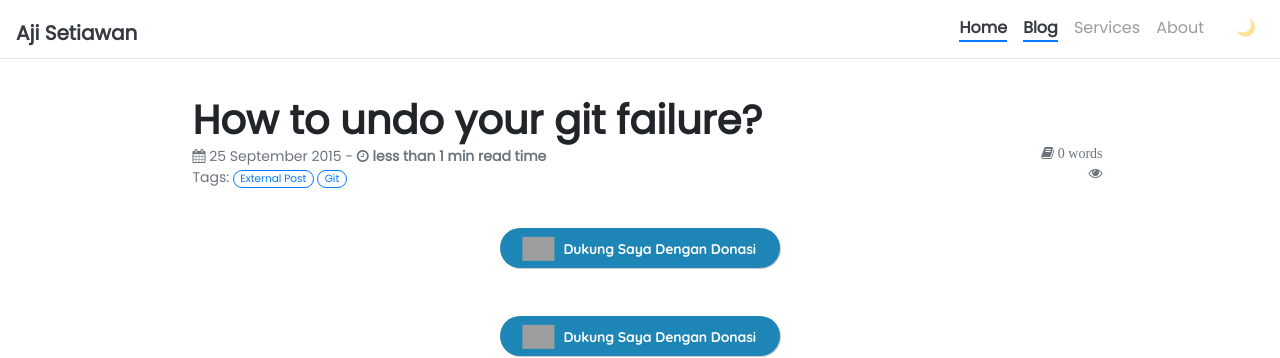
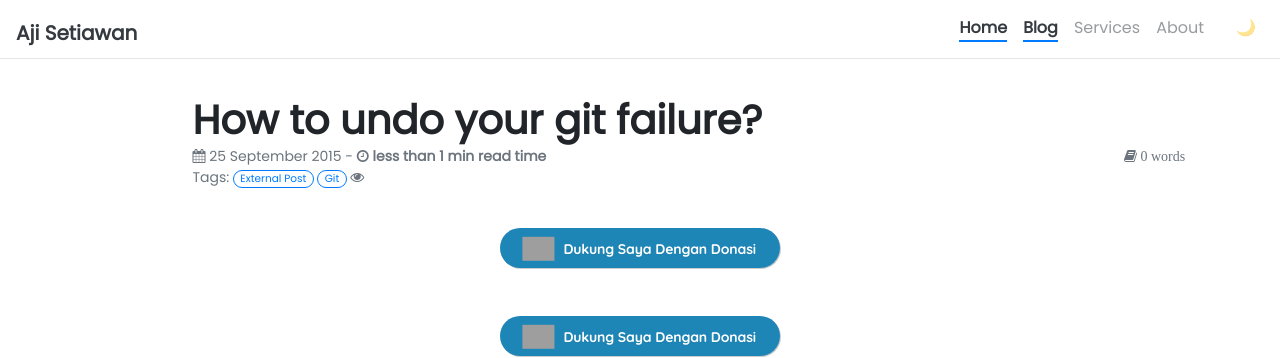
Before and after one commit to ajisetiawan716/ajisetiawan716.github.io, a Jekyll site: the page built from _posts/2015-09-25-how-to-undo-your-git-failure.md, in a window 1280 px wide. Shown: the top 358 px of the page. Built offline with Jekyll 4.4.1, drawn with Linux system fonts in a browser that asks for light colours; nearby versions of some CDN libraries; our own code applies the rules of GitHub Pages for plain Markdown files; comment, search, counter and statistics services are not loaded; grey boxes are pictures that could not be loaded.

Commit message:
Update post.html

```diff
--- a/_layouts/post.html
+++ b/_layouts/post.html
@@ -13,7 +13,7 @@
     {{ words | divided_by: 180 }} mins read time
   {%- endif -%}
   </b>
-  <span class="fa fa-book fa-1x" style="position: absolute; top: 50px; right: 0;"> {{ words }} words</span>
+  <span class="fa fa-book fa-1x" style="position: relative; top: 0px; left: 574px;"> {{ words }} words</span>
   <br>
 
   {%- if page.tags != empty -%}
@@ -24,7 +24,7 @@
     </a>
     {% endfor %}
   {%- endif -%}
-  <span class="fa fa-eye fa-1x" style="position: absolute; top: 70px; right: 0;"> <span id="busuanzi_value_page_pv" class="text-muted"></span></span>
+  <span class="fa fa-eye fa-1x" style="relative: absolute; top: 0px; left: 880px;"> <span id="busuanzi_value_page_pv" class="text-muted"></span></span>
   </p>
 </div>
 <!-- trakteer widget -->
```
